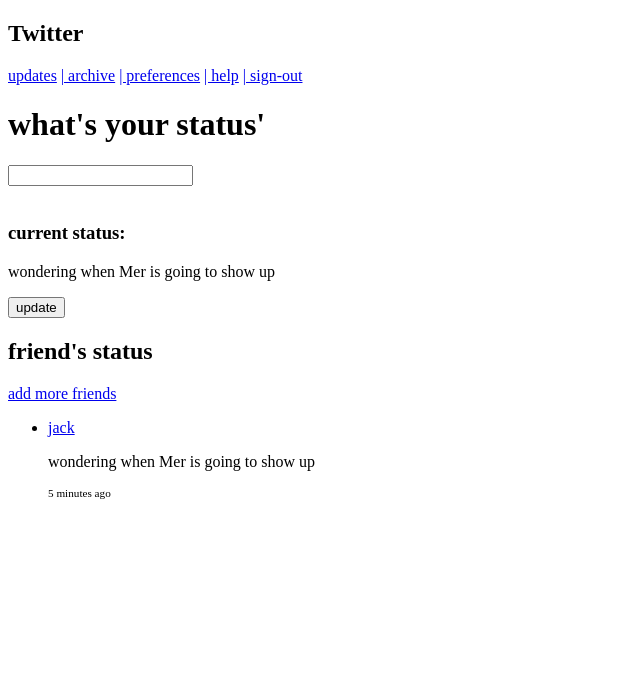
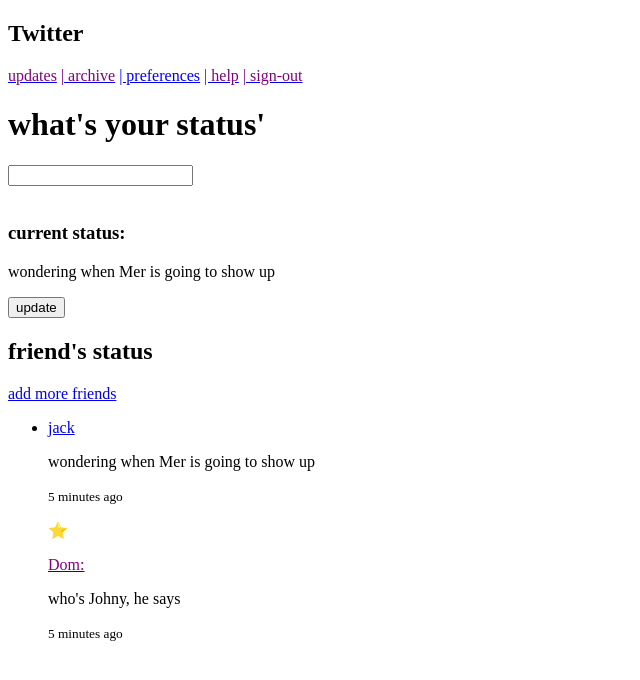
Before and after one commit to anaidcandido/html-twitter-base, a website: page index.html in a window 1280 px wide. Shown: the whole page, without its empty margins (0-640 px from the left). Drawn offline with Linux system fonts and the light colour scheme.

Commit message:
add colours and emojis to sections

```diff
--- a/index.html
+++ b/index.html
@@ -6,11 +6,11 @@
   <body>
     <header>
       <h2>Twitter</h2>
-      <a href="#">updates</a>
-      <a href="#">| archive</a>
-      <a href="#">| preferences</a>
-      <a href="#">| help</a>
-      <a href="#">| sign-out</a>
+      <a href="#"><span style="color:purple">updates</span></a>
+      <a href="#"><span style="color:purple">| archive</span></a>
+      <a href="#"><span style="color:blue">| preferences</span></a>
+      <a href="#"><span style="color:purple">| help</span></a>
+      <a href="#"><span style="color:purple">| sign-out</span></a>
     </header>
     <main>
       <h1>what's your status'</h1>
@@ -24,9 +24,8 @@
       <a href="#">add more friends</a>
       <ul>
         <li>
-          <a href="#">jack</a>
-          <p>wondering when Mer is going to show up</p>
-          <p style="font-size: 70%">5 minutes ago</p>
+          <a href="#">jack</a><p>wondering when Mer is going to show up</p><p><small> 5 minutes ago</small></p>
+          <p>⭐</p> <a href="#"><span style="color: purple">Dom: </span></a><p>who's Johny, he says</p><p><small>5 minutes ago</small></p>
         </li>
       </ul>
     </section>
```
